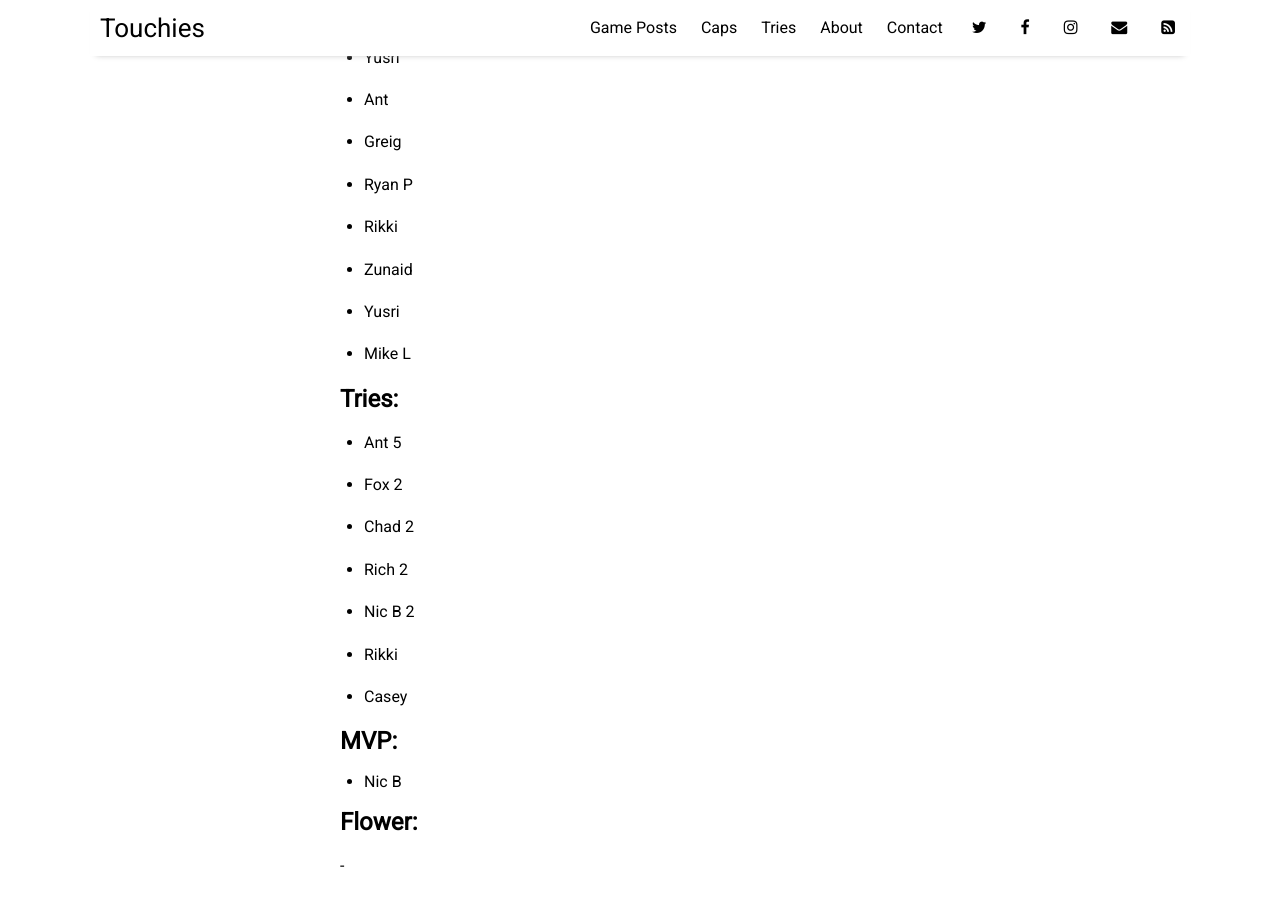
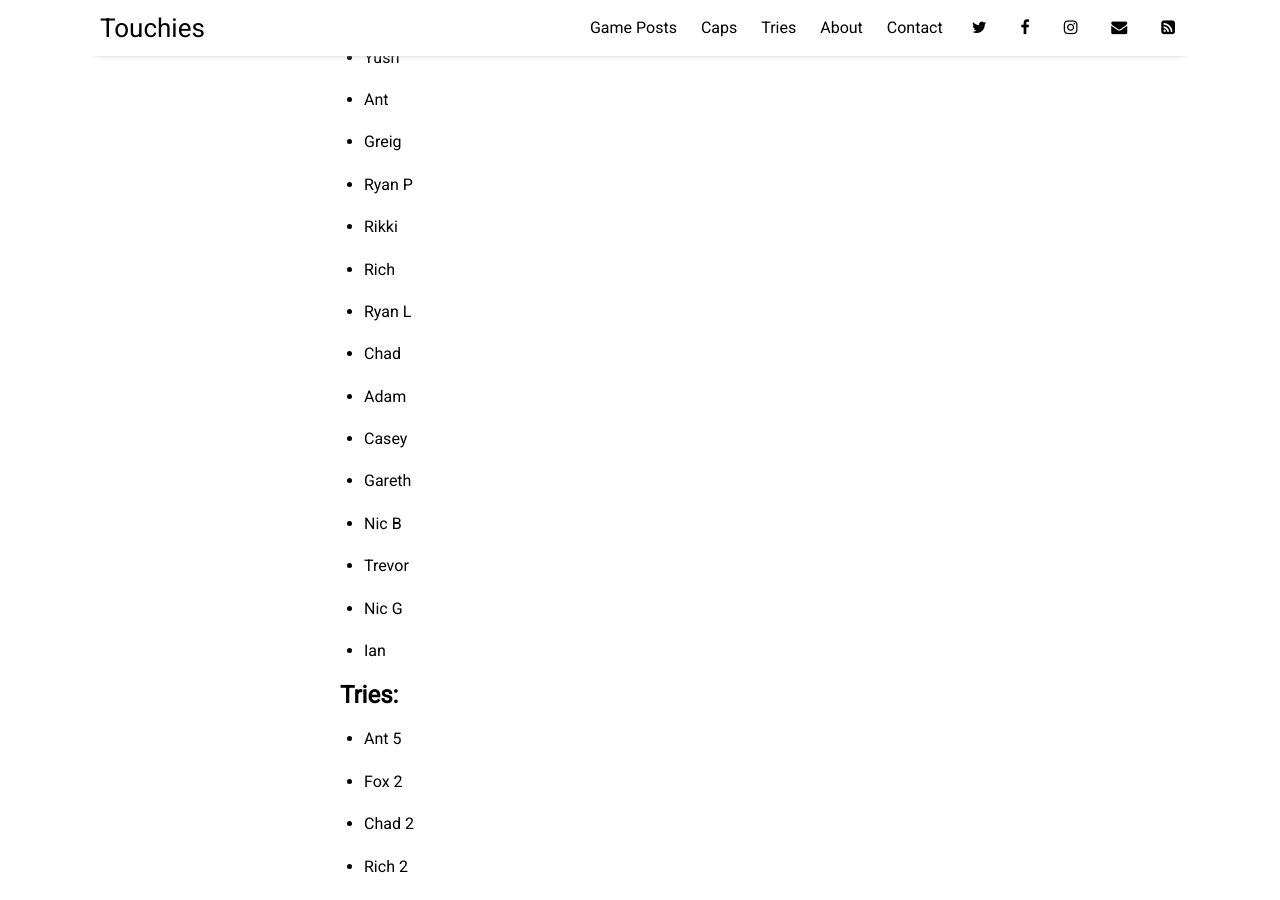
Before and after one commit to sundayrugby/sundayrugby.github.io, a Jekyll site: the page built from _posts/2022-06-26-J.md, in a window 1280 px wide and 900 px high, scrolled down 658 px. Built offline with Jekyll 4.4.1, drawn with Linux system fonts in a browser that asks for light colours; nearby versions of some CDN libraries.

Commit message:
Update 2022-06-26-J.md

```diff
--- a/_posts/2022-06-26-J.md
+++ b/_posts/2022-06-26-J.md
@@ -27,11 +27,25 @@ image: 2022_06_26.jpg
 
 * Rikki
 
-* Zunaid
+* Rich
 
-* Yusri
+* Ryan L
 
-* Mike L
+* Chad
+
+* Adam
+
+* Casey
+
+* Gareth
+
+* Nic B
+
+* Trevor
+
+* Nic G
+
+* Ian
 
 
 ## Tries:
```
